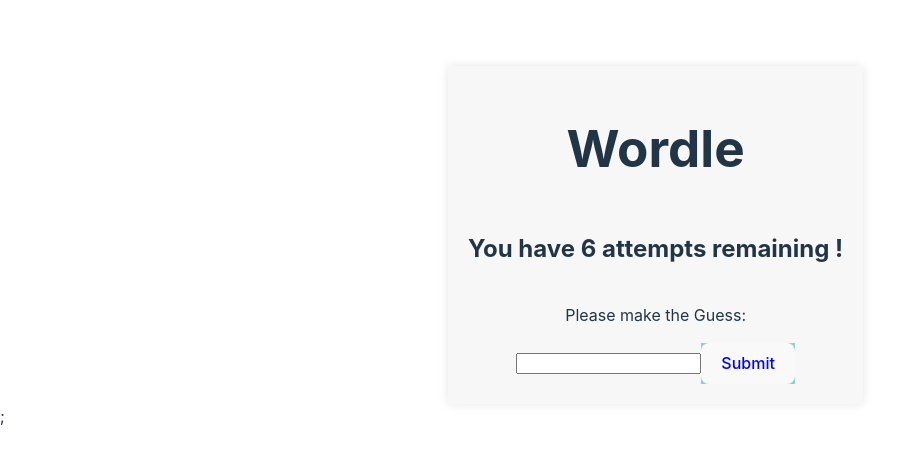
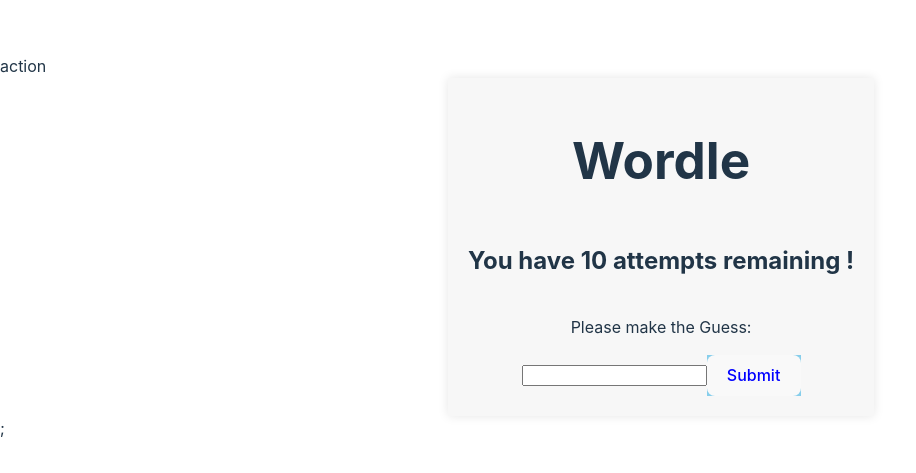
Before and after one commit to hyang98/cs5610_HongYu-YangShang-P2, a React (Vite) app: page /game/normal in a window 1280 px wide. Shown: the part 153-626 px from the top of the page, without its empty margins (0-916 px from the left). Built offline with nearby package versions, Linux system fonts and the light colour scheme.

Commit message:
add secret word

```diff
--- a/src/Game.jsx
+++ b/src/Game.jsx
@@ -3,20 +3,32 @@
 import './Game.css';
 import InputGuess from "./InputGuess";
 
+
+const words = {
+  normal: ['action', 'battle', 'circle', 'dealer', 'eating', 'talent', 'source', 'urgent', 'origin', 'moment', 'jersey', 'global'],
+  hard: ['ancient', 'balance', 'caption', 'defence', 'foreign', 'illness', 'journey', 'kingdom', 'outlook', 'segment', 'therapy'],
+};
+
 function Game({ difficulty }) {
   const [input, setInput] = useState('');
   const [gameDone, setGameDone] = useState(false);
   const [inputHistory, setInputHistory] = useState([]);
-  const [attempts, setAttempts] = useState(6); // Set the default number of attempts
+  const [attempts, setAttempts] = useState(6);
+  const [secretWord, setSecretWord] = useState(generateSecretWord(difficulty));
 
-  // You can set the number of attempts based on the difficulty level
   useEffect(() => {
-    if (difficulty === 'hard') {
-      setAttempts(5); // or any other value for the hard difficulty
-    } else {
-      setAttempts(6); // or any other value for the normal difficulty
-    }
+    setSecretWord(generateSecretWord(difficulty));
+    setAttempts(difficulty === 'hard' ? 5 : 10);
+    setInput('');
+    setInputHistory([]);
+    setGameDone(false);
   }, [difficulty]);
+
+  function generateSecretWord(difficulty) {
+    const wordList = words[difficulty] || [];
+    const randomIndex = Math.floor(Math.random() * wordList.length);
+    return wordList[randomIndex];
+  }
 
   function submitInput() {
     if (input.trim() !== '' && attempts > 0) {
@@ -28,10 +40,18 @@
       setInput('');
       setAttempts((prevAttempts) => prevAttempts - 1);
 
+
+      if(input === secretWord) {
+        setGameDone(!gameDone)
+      }
       if (attempts - 1 === 0) {
-        setGameDone(true);
+        setGameDone(!gameDone);
       }
     }
+  }
+  let isDone = ''
+  if(gameDone) {
+
   }
 
   function inputGuess(event) {
@@ -43,6 +63,7 @@
 
   return (
     <div>
+      {secretWord}
       <div className = "container">
         <div className="homeContainer">
           <div className = "container"><h1>Wordle</h1></div>
```
